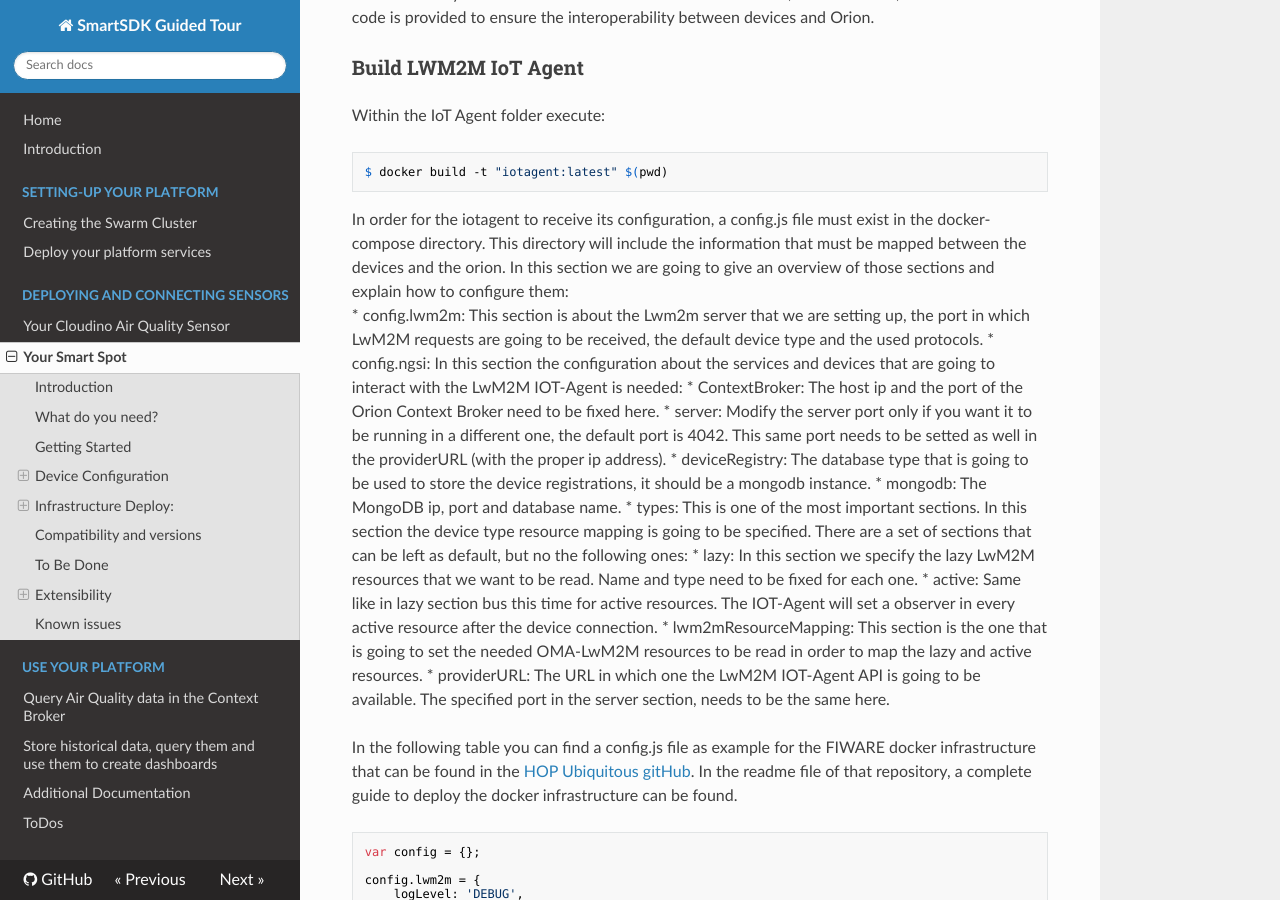
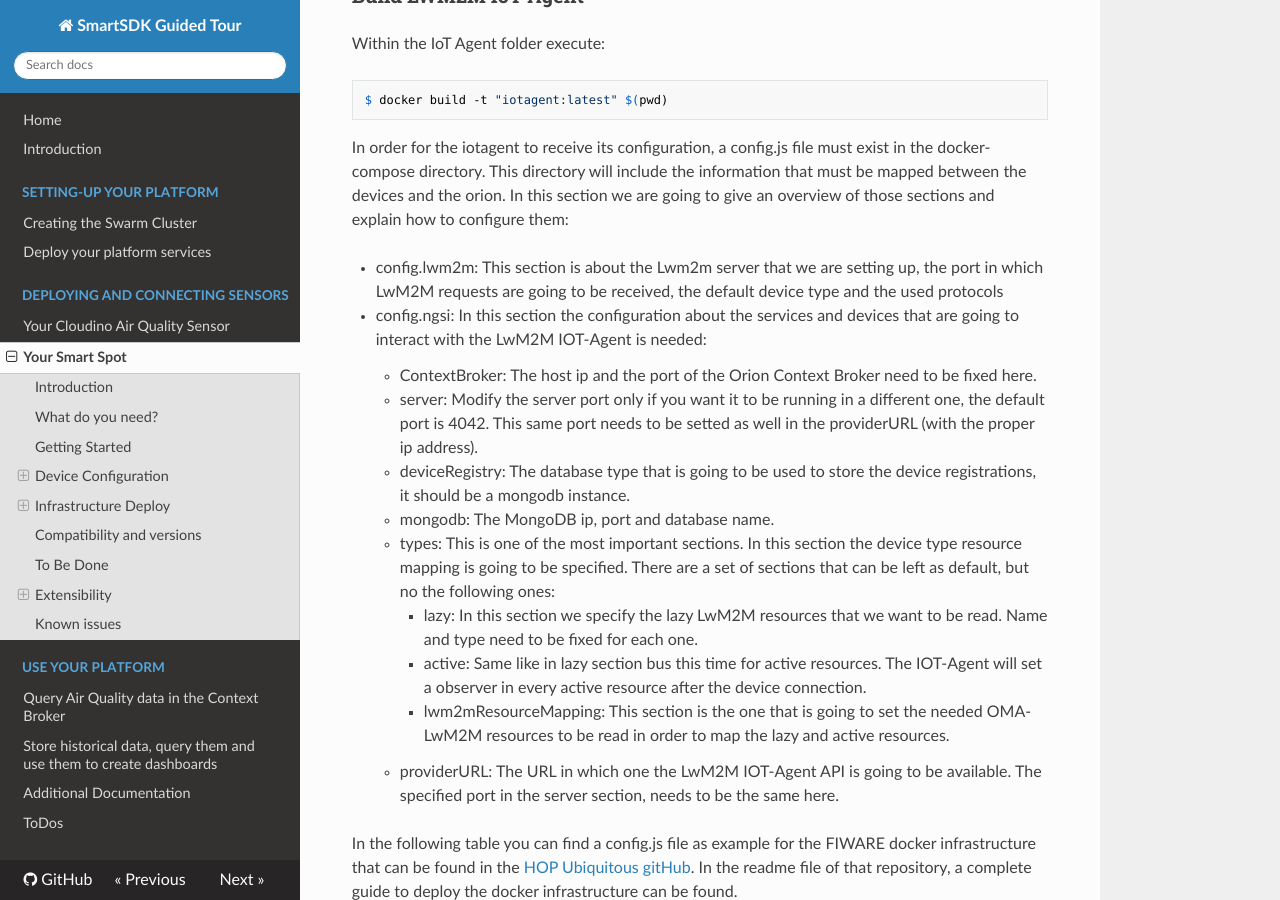
Before and after one commit to smartsdk/guided-tour, an MkDocs documentation site: the page built from docs/sensors/smartspot.md, in a window 1280 px wide and 900 px high, scrolled down 10148 px. Built offline with MkDocs 1.6.1, drawn with Linux system fonts in a browser that asks for light colours; nearby versions of some CDN libraries; comment, search, counter and statistics services are not loaded; old or Windows-style settings are respelled for this version of MkDocs; some of the changed text lies outside the part shown.

Commit message:
minor fixes

```diff
--- a/docs/sensors/smartspot.md
+++ b/docs/sensors/smartspot.md
@@ -154,27 +154,28 @@ find further information in the following link:
    ![Board](./images/board.png)
 
 This is a detailed list of the expansion board components:
-    * **Bme280** : This well-known sensor from Bosch measures humidity with ±3%
-      accuracy, barometric pressure with ±1 hPa absolute accuracy, and temperature
-      with ±1.0°C accuracy. It can be used either with SPI or I2C.
-    * **Mpu6050** : this sensor contains a MEMS accelerometer and a MEMS gyro in a
-      single chip. It is very accurate, as it contains 16-bits analog to digital
-      conversion hardware for each channel. Therefor it  captures the x, y, and z
-      channel at the same time. The sensor uses the I2C-bus interface.
-    * **Opt3001** : is a sensor that measures the intensity of visible light. The
-      spectral response of the sensor tightly matches the photopic response of the
-      human eye and includes significant infrared rejection.
-    * **WS2812** : is an intelligent control LED light source that the control
-      circuit and RGB chip are integrated in a package of 5050 components. It
-      internally includes digital port latch and reshaping amplification drive
-      circuit. Each color has a different meaning, representing the current status of
-      the Smart Spot:
-        * Purple: Starting software.
-        * Blue: Attaching to global connectivity.
-        * Orange: Bootstrapping. Connecting to LwM2M servers.
-        * Green: Device fully functional.
-    * **GPIO Led** : is just simply a Led controlled by a GPIO pin of the ESP32. You
-      can manage and switch it on/off from the dashboard.
+   * **Bme280** : This well-known sensor from Bosch measures humidity with ±3%
+     accuracy, barometric pressure with ±1 hPa absolute accuracy, and
+     temperature with ±1.0°C accuracy. It can be used either with SPI or I2C.
+   * **Mpu6050** : this sensor contains a MEMS accelerometer and a MEMS gyro in
+     a single chip. It is very accurate, as it contains 16-bits analog to
+     digital conversion hardware for each channel. Therefor it  captures the
+     x, y, and z channel at the same time. The sensor uses the I2C-bus
+     interface.
+   * **Opt3001** : is a sensor that measures the intensity of visible light. The
+     spectral response of the sensor tightly matches the photopic response of
+     the human eye and includes significant infrared rejection.
+   * **WS2812** : is an intelligent control LED light source that the control
+     circuit and RGB chip are integrated in a package of 5050 components. It
+     internally includes digital port latch and reshaping amplification drive
+     circuit. Each color has a different meaning, representing the current
+     status of the Smart Spot:
+       * Purple: Starting software.
+       * Blue: Attaching to global connectivity.
+       * Orange: Bootstrapping. Connecting to LwM2M servers.
+       * Green: Device fully functional.
+   * **GPIO Led** : is just simply a Led controlled by a GPIO pin of the ESP32.
+     You can manage and switch it on/off from the dashboard.
 
 The expansion board is completely plug and play. If you previously flashed the
 ESP32 correctly you will only have to plug it in its mark.
@@ -187,11 +188,10 @@ The idea is to connect the Smart Spot Starter Kit with the gas sensors. Between
 the available gases, we selected the most important to quantify the air quality
 (gases required by the OMS), the most interesting depending of the use cases but
 also interesting gases to carry out corrections in measures:
-
-   * NO2: Nitrogen dioxide
-   * SO2: Sulfur dioxide
-   * O3: Ozone
-   * CO: Carbon monoxide
+    * NO2: Nitrogen dioxide
+    * SO2: Sulfur dioxide
+    * O3: Ozone
+    * CO: Carbon monoxide
 
    ![Sensors](./images/sensors.png)
 
@@ -241,7 +241,8 @@ Password for the ones above.
    ![Connection](./images/connection.png)
 
 
-## Infrastructure Deploy:
+## Infrastructure Deploy
+
 In order to facilitate the interaction and configuration between user and
 devices, a fiware infrastructure will be deployed. It will allow the
 connection and configuration of LwM2M clients, storing data and building
@@ -249,13 +250,14 @@ custom applications.
 (If you have any LwM2M Server were to connect your devices you can skip this
 section).
 
-### Prerequisites:
-   * Ubuntu 16.04 or higher. You can find it [here](https://bit.ly/2emfC27).
+### Prerequisites
 
-   * Docker. Instruction [here](https://dockr.ly/2rgbOBK) or
+* Ubuntu 16.04 or higher. You can find it [here](https://bit.ly/2emfC27).
+
+* Docker. Instruction [here](https://dockr.ly/2rgbOBK) or
      [here](https://do.co/2FZsV13).
 
-   * Docker Compose. Instruction [here](https://dockr.ly/2IdnNKU).
+* Docker Compose. Instruction [here](https://dockr.ly/2IdnNKU).
 
 ### Configuration
 
@@ -295,7 +297,7 @@ network adapter is “bridge adapter mode”. This option is in VirtualBox /
 configuration / network, and the dropdown “connect to” and choose “Bridge
 adapter”.
 
-#### Deployed services:
+#### Deployed services
 
 ##### IoT Agent Configuration
 
@@ -304,13 +306,13 @@ the OMA LwM2M information model to OMA NGSI entities, attributes and metadata a
 configuration file is created reflecting the correspondence. config.js in the
 docker-compose/ directory contains two blocks:
 
-   * LwM2M Server configuration, specifying aspects like server port, content-
-     format used or the log level of the service.
+* LwM2M Server configuration, specifying aspects like server port, content-
+  format used or the log level of the service.
 
-   * NGSI configuration, where information about the http server, the storage
-     and the mapping between the protocols are specified. On the other hand,
-     a dynamic configuration can be carried out using the service API. The
-     postman collection of this service provides a skeleton template.
+* NGSI configuration, where information about the http server, the storage
+  and the mapping between the protocols are specified. On the other hand,
+  a dynamic configuration can be carried out using the service API. The
+  postman collection of this service provides a skeleton template.
 
 More information about the component can be found in the [LwM2M IoT Agent
 Guide](http://fiware-iotagent-lwm2m.readthedocs.io/en/latest/).
@@ -379,33 +381,35 @@ exist in the docker-compose directory. This directory will include the
 information that must be mapped between the devices and the orion.  In this
 section we are going to give an overview of those sections and explain how to
 configure them:
-    * config.lwm2m: This section is about the Lwm2m server that we are setting
-      up, the port in which LwM2M requests are going to be received, the default
-      device type and the used protocols.
-    * config.ngsi: In this section the configuration about the services and
-      devices that are going to interact with the LwM2M IOT-Agent is needed:
-       * ContextBroker: The host ip and the port of the Orion Context Broker need
-         to be fixed here.
-       * server: Modify the server port only if you want it to be running in a
-         different one, the default port is 4042. This same port needs to be
-         setted as well in the providerURL (with the proper ip address).
-       * deviceRegistry: The database type that is going to be used to store the
-         device registrations, it should be a mongodb instance.
-       * mongodb: The MongoDB ip, port and database name.
-       * types: This is one of the most important sections. In this section the
-         device type resource mapping is going to be specified. There are a set
-         of sections that can be left as default, but no the following ones:
-          * lazy: In this section we specify the lazy LwM2M resources that we
-            want to be read. Name and type need to be fixed for each one.
-          * active: Same like in lazy section bus this time for active resources.
-            The IOT-Agent will set a observer in every active resource after the
-            device connection.
-          * lwm2mResourceMapping: This section is the one that is going to set
-            the needed OMA-LwM2M resources to be read in order to map the lazy
-            and active resources.
-       * providerURL: The URL in which one the LwM2M IOT-Agent API is going to be
-         available. The specified port in the server section, needs to be the
-         same here.
+
+* config.lwm2m: This section is about the Lwm2m server that we are setting
+  up, the port in which LwM2M requests are going to be received, the default
+  device type and the used protocols
+
+* config.ngsi: In this section the configuration about the services and
+  devices that are going to interact with the LwM2M IOT-Agent is needed:
+    * ContextBroker: The host ip and the port of the Orion Context Broker need
+      to be fixed here.
+    * server: Modify the server port only if you want it to be running in a
+      different one, the default port is 4042. This same port needs to be
+     setted as well in the providerURL (with the proper ip address).
+    * deviceRegistry: The database type that is going to be used to store the
+      device registrations, it should be a mongodb instance.
+    * mongodb: The MongoDB ip, port and database name.
+    * types: This is one of the most important sections. In this section the
+      device type resource mapping is going to be specified. There are a set
+      of sections that can be left as default, but no the following ones:
+        * lazy: In this section we specify the lazy LwM2M resources that we
+          want to be read. Name and type need to be fixed for each one.
+        * active: Same like in lazy section bus this time for active resources.
+          The IOT-Agent will set a observer in every active resource after the
+          device connection.
+        * lwm2mResourceMapping: This section is the one that is going to set
+          the needed OMA-LwM2M resources to be read in order to map the lazy
+          and active resources.
+    * providerURL: The URL in which one the LwM2M IOT-Agent API is going to be
+      available. The specified port in the server section, needs to be the
+      same here.
 
 In the following table you can find a config.js file as example for the FIWARE
 docker infrastructure that can be found in the [HOP Ubiquitous
@@ -923,9 +927,9 @@ will be retrieved and the ORION API will be ready to be used in any kind of
 application.
 
 For more information, the following links can be visited:
-   * [FIWARE Orion Context Broker](https://bit.ly/2rhiZK5).
+* [FIWARE Orion Context Broker](https://bit.ly/2rhiZK5).
 
-   * [FIWARE-IOTAgent LwM2M](https://bit.ly/2whpiDp).
+* [FIWARE-IOTAgent LwM2M](https://bit.ly/2whpiDp).
 
 ## Compatibility and versions
 
```
Also changed, not shown: other parts of docs/sensors/smartspot.md (+1 -1 lines).
